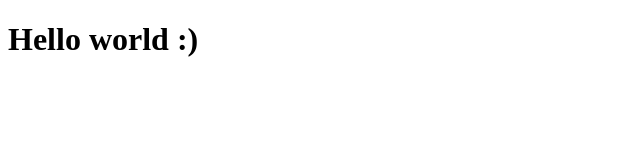
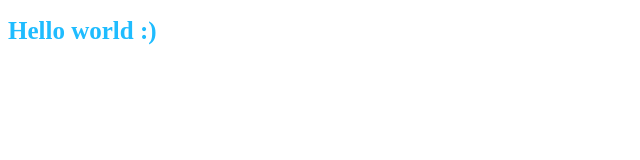
Before and after one commit to firelionml/basic_project, a website built with webpack: page index.html in a window 1280 px wide. Shown: the whole page, without its empty margins (0-640 px from the left). Built offline with nearby package versions, Linux system fonts and the light colour scheme; some packages are replaced by stand-ins of ours; files whose address does not match are found by name.

Commit message:
Reconfiguration for working with ide webstorm

```diff
--- a/index.html
+++ b/index.html
@@ -9,5 +9,6 @@
 <h1>Hello world :)</h1>
 
 <script src="bundle.js"></script>
+<link rel="stylesheet" href="app.css">
 </body>
 </html>
--- a/src/app.css
+++ b/src/app.pcss
@@ -1,6 +1,6 @@
 :root {
     --color-black: rgb(0,0,0);
-    --color-blue: #f00;
+    --color-blue: #1fbcff;
 }
 
 :root {
@@ -8,6 +8,11 @@
     --font-weight: 300;
     --line-height: 1.5;
     --font-size: 25px;
+}
+
+h1{
+  font-size: var(--font-size);
+    color: var(--color-blue);
 }
 
 .article {
--- a/src/index.js
+++ b/src/index.js
@@ -1,5 +1,5 @@
 import MyModule, {MyModule2, MyModule4 as MyModule3} from './my-module';
-import styles from './app.css';
+import styles from './app.pcss';
 
 console.log('Start basic project');
 console.log(MyModule);
--- a/webpack.config.js
+++ b/webpack.config.js
@@ -22,7 +22,7 @@ const config = {
 
             },
             {
-                test: /app\.css/,
+                test: /\.pcss$/,
                 use: extractStyles.extract({
                     use: [
                         {
```
